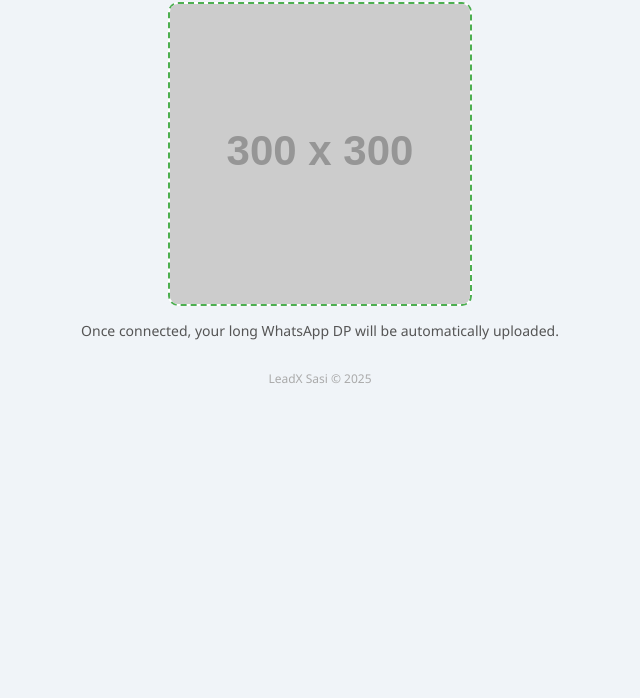
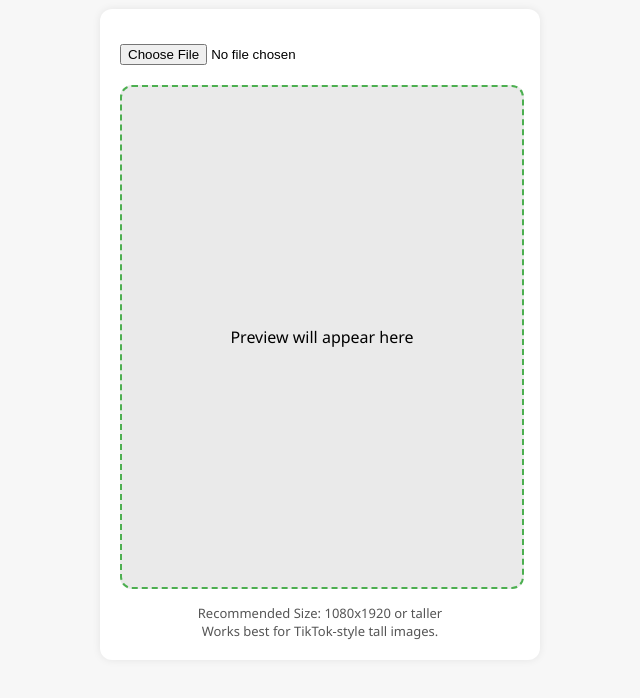
Before and after one commit to leadxSASI/my-app, a plain HTML site: page index.html in a window 1280 px wide. Shown: the part 115-813 px from the top of the page, without its empty margins (320-960 px from the left). Drawn offline with Linux system fonts and the light colour scheme; placeholder pictures from the web are drawn by us.

Commit message:
Update index.html

```diff
--- a/index.html
+++ b/index.html
@@ -1,53 +1,86 @@
-
 <!DOCTYPE html>
 <html lang="en">
 <head>
   <meta charset="UTF-8">
-  <title>WhatsApp Long DP Generator</title>
+  <title>WhatsApp Long DP Uploader</title>
   <meta name="viewport" content="width=device-width, initial-scale=1">
   <style>
     body {
-      font-family: "Segoe UI", sans-serif;
+      font-family: 'Segoe UI', sans-serif;
+      background: #f7f7f7;
       display: flex;
       flex-direction: column;
       align-items: center;
-      padding: 40px 20px;
-      background: #f0f4f8;
-      color: #222;
+      padding: 30px;
     }
     h1 {
-      font-size: 24px;
-      margin-bottom: 20px;
+      color: #2b2b2b;
     }
-    img {
-      width: 300px;
-      height: 300px;
-      object-fit: contain;
+    .upload-box {
+      background: #fff;
+      border-radius: 12px;
+      padding: 20px;
+      box-shadow: 0 0 8px rgba(0,0,0,0.08);
+      max-width: 400px;
+      width: 100%;
+    }
+    .preview-container {
+      margin-top: 20px;
       border: 2px dashed #4caf50;
-      border-radius: 10px;
-      background: #fff;
+      border-radius: 12px;
+      height: 500px;
+      width: 100%;
+      background-color: #eaeaea;
+      display: flex;
+      justify-content: center;
+      align-items: center;
+      overflow: hidden;
+    }
+    .preview-container img {
+      height: 100%;
+      width: auto;
+      object-fit: cover;
+    }
+    input[type='file'] {
+      margin-top: 15px;
+      width: 100%;
     }
     .note {
       margin-top: 15px;
-      font-size: 14px;
+      font-size: 13px;
       color: #555;
       text-align: center;
-    }
-    footer {
-      margin-top: 30px;
-      font-size: 12px;
-      color: #aaa;
     }
   </style>
 </head>
 <body>
-  <h1>📲 Scan to Connect WhatsApp</h1>
-  <img src="https://via.placeholder.com/300?text=QR+Code+Here" alt="QR code preview">
-  <div class="note">
-    Once connected, your long WhatsApp DP will be automatically uploaded.
+
+  <h1>🖼️ Long WhatsApp DP Uploader</h1>
+
+  <div class="upload-box">
+    <input type="file" id="imageInput" accept="image/*" />
+    <div class="preview-container" id="preview">
+      <span>Preview will appear here</span>
+    </div>
+    <div class="note">
+      Recommended Size: 1080x1920 or taller<br>
+      Works best for TikTok-style tall images.
+    </div>
   </div>
-  <footer>
-    LeadX Sasi © 2025
-  </footer>
+
+  <script>
+    const imageInput = document.getElementById('imageInput');
+    const preview = document.getElementById('preview');
+
+    imageInput.addEventListener('change', function () {
+      const file = this.files[0];
+      if (!file) return;
+      const reader = new FileReader();
+      reader.onload = function (e) {
+        preview.innerHTML = `<img src=\"${e.target.result}\" alt=\"Preview\">`;
+      };
+      reader.readAsDataURL(file);
+    });
+  </script>
 </body>
 </html>
```
